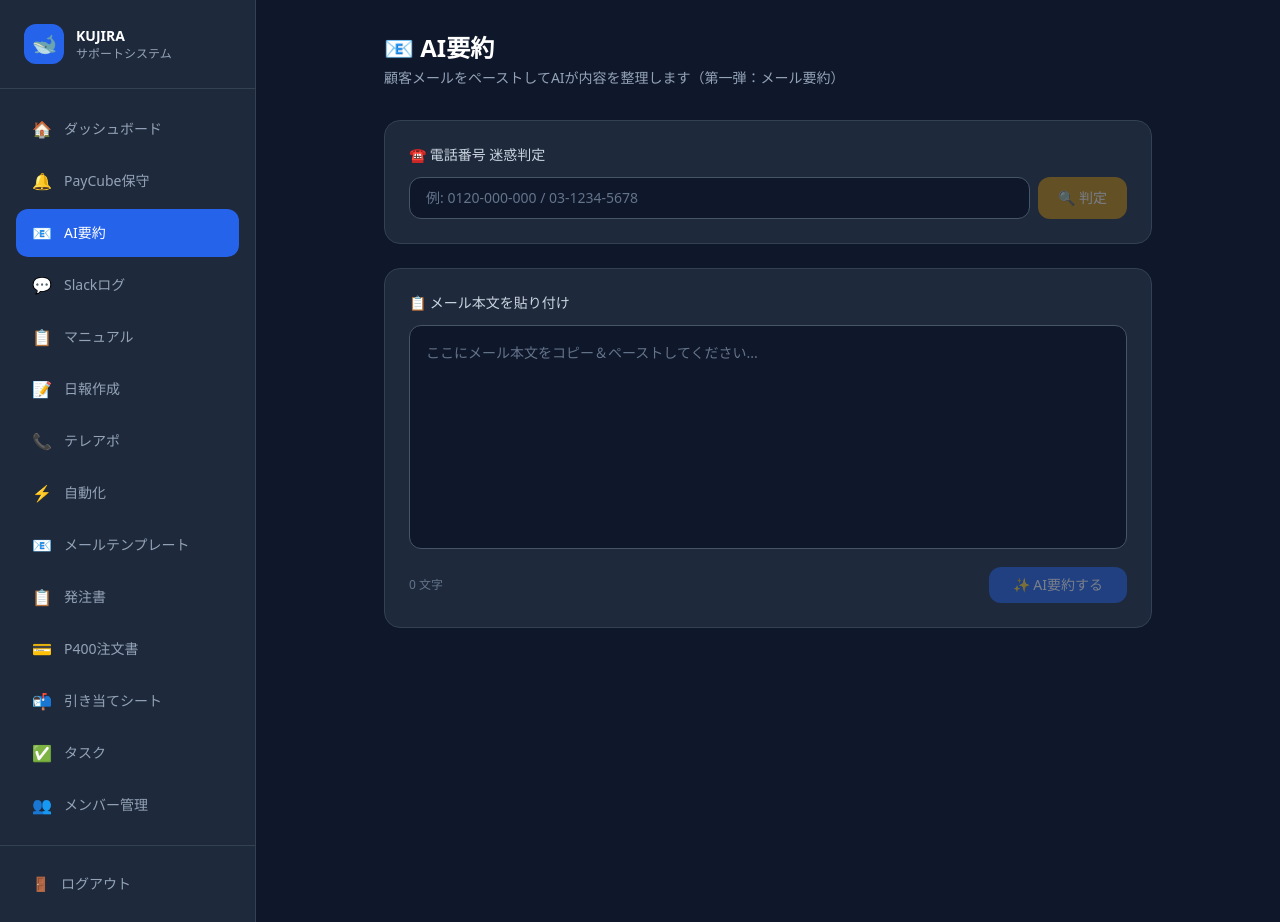
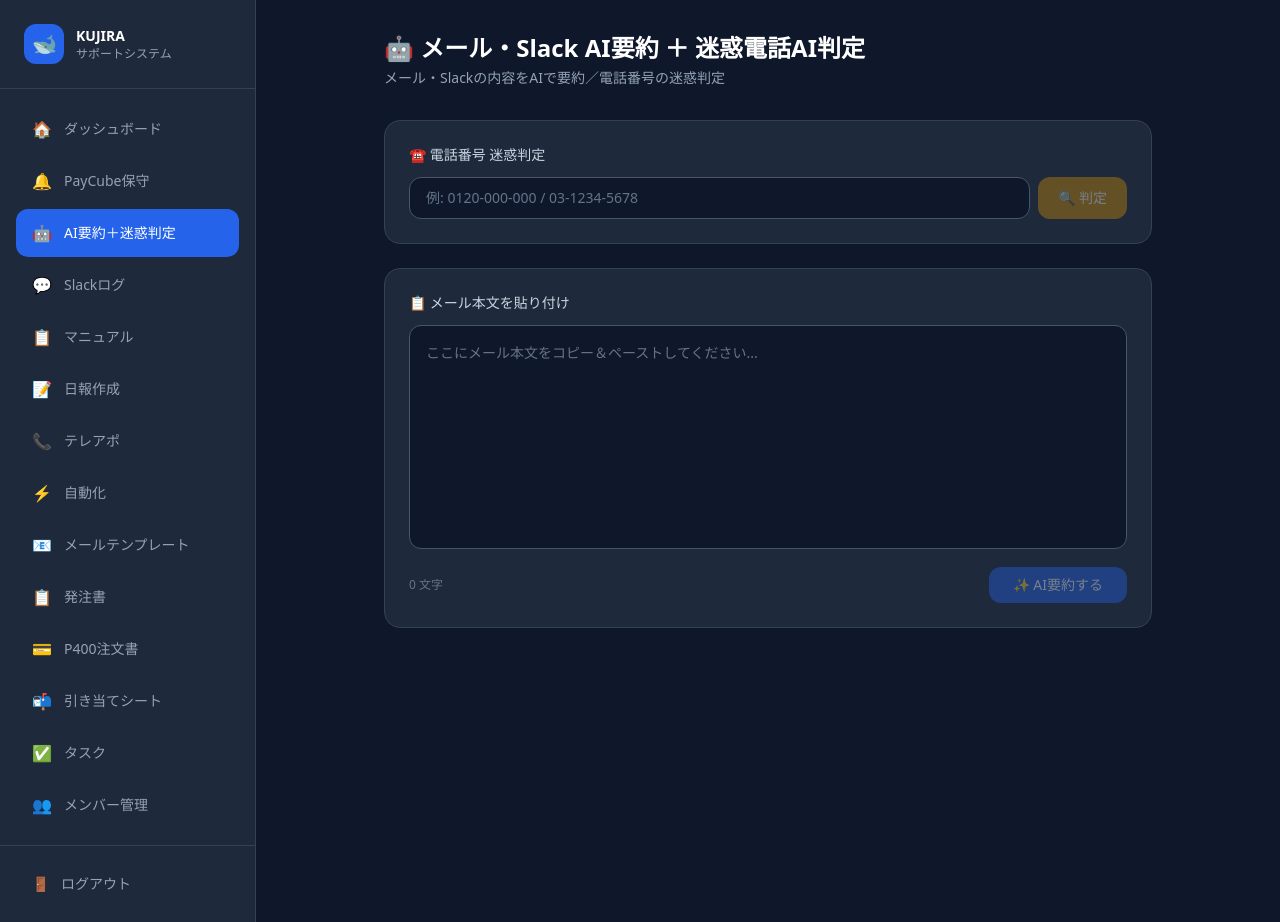
Before and after one commit to fyoneyone9-cyber/kujira-support, a Next.js app: page /ai-summary in a window 1280 px wide. Built offline with nearby package versions, Linux system fonts and the light colour scheme.

Commit message:
fix: ページ名・サイドバー名を「AI要約＋迷惑判定」に変更

```diff
--- a/src/app/(app)/ai-summary/page.tsx
+++ b/src/app/(app)/ai-summary/page.tsx
@@ -113,10 +113,10 @@ export default function AiSummaryPage() {
       {/* Header */}
       <div className="mb-8">
         <h1 className="text-2xl font-bold text-white flex items-center gap-2">
-          📧 AI要約
+          🤖 メール・Slack AI要約 ＋ 迷惑電話AI判定
         </h1>
         <p className="text-slate-400 text-sm mt-1">
-          顧客メールをペーストしてAIが内容を整理します（第一弾：メール要約）
+          メール・Slackの内容をAIで要約／電話番号の迷惑判定
         </p>
       </div>
 
--- a/src/components/Sidebar.tsx
+++ b/src/components/Sidebar.tsx
@@ -8,7 +8,7 @@ import { useRouter } from 'next/navigation'
 const navItems = [
   { href: '/dashboard', label: 'ダッシュボード', icon: '🏠' },
   { href: '/paycube', label: 'PayCube保守', icon: '🔔', alert: true },
-  { href: '/ai-summary', label: 'AI要約', icon: '📧' },
+  { href: '/ai-summary', label: 'AI要約＋迷惑判定', icon: '🤖' },
   { href: '/logs', label: 'Slackログ', icon: '💬' },
   { href: '/manuals', label: 'マニュアル', icon: '📋' },
   { href: '/nippou', label: '日報作成', icon: '📝' },
```
